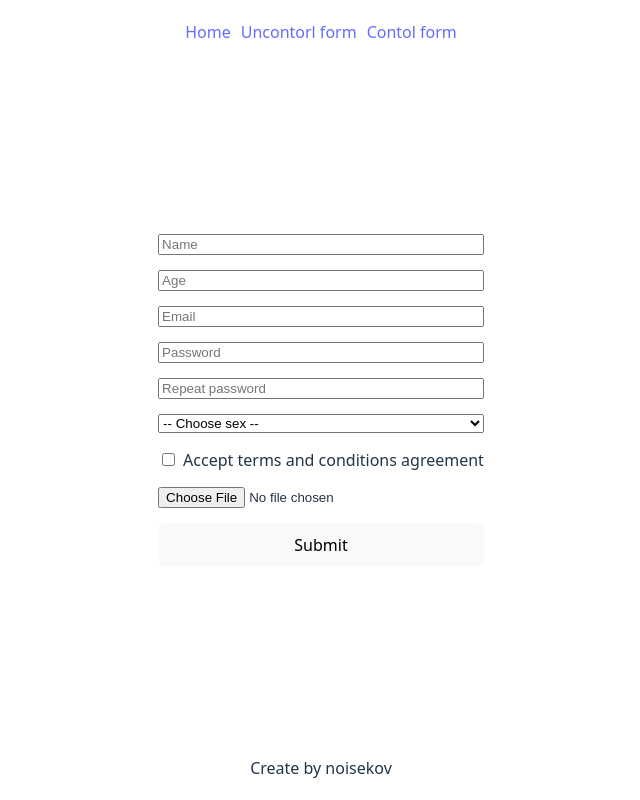
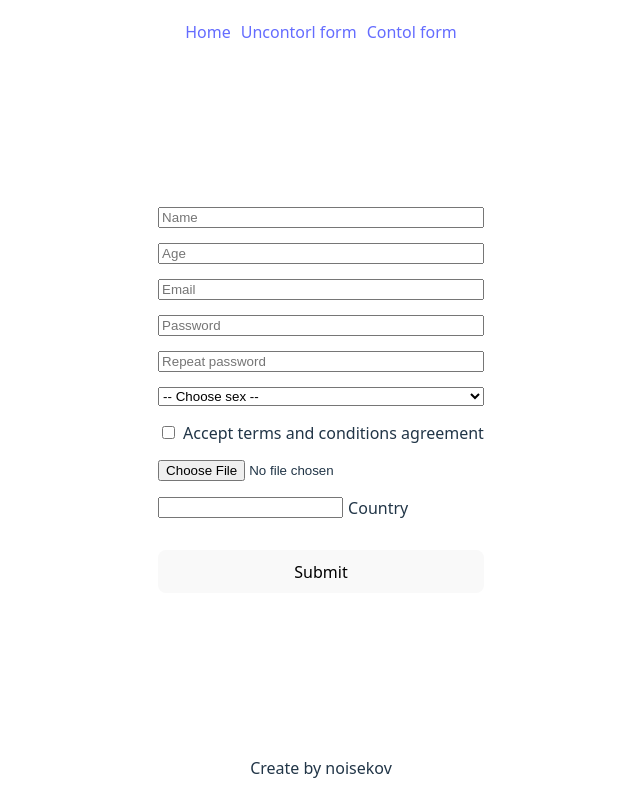
Before and after one commit to noisekov/reactForms, a React (Vite) app: page /reactForms/form-contorl in a window 1280 px wide. Shown: the whole page, without its empty margins (319-959 px from the left). Built offline with nearby package versions, Linux system fonts and the light colour scheme.

Commit message:
feat: add all validate

```diff
--- a/src/features/dataSlice.tsx
+++ b/src/features/dataSlice.tsx
@@ -9,7 +9,7 @@ export interface formData {
   sex: string;
   terms: boolean;
   country: string;
-  image: string;
+  image: FileList | string;
 }
 
 const initialState: formData = {
--- a/src/page/FormControl/FormControl.module.css
+++ b/src/page/FormControl/FormControl.module.css
@@ -18,3 +18,7 @@
   font-size: 10px;
   color: red;
 }
+
+.button {
+  margin-top: 15px;
+}
--- a/src/page/FormControl/FormControl.tsx
+++ b/src/page/FormControl/FormControl.tsx
@@ -15,7 +15,7 @@ interface IFormData {
   sex: string;
   terms: boolean;
   country: string;
-  image: string;
+  image: FileList;
 }
 
 const FILE_SIZE_LIMIT = 1024 * 1024; // 1MB
@@ -63,7 +63,9 @@ const formValidation = z
       .refine(([file]) => file?.size <= FILE_SIZE_LIMIT, {
         message: 'File size should not exceed 1MB',
       }),
-    // country: z.string().email({ message: 'Invalid email address' }),
+    country: z.string().refine((val) => !!val, {
+      message: `Choose country`,
+    }),
   })
   .refine((data) => data.password === data.repeatPassword, {
     message: "Passwords don't match",
@@ -115,15 +117,8 @@ export default function FormControl() {
       <output className={styles.error}>{errors.terms?.message}</output>
       <input {...register('image')} type="file" />
       <output className={styles.error}>{errors.image?.message}</output>
-
-      <button name="submit" type="submit">
-        Submit
-      </button>
-
-      {/*
-
       <label className={styles.label}>
-        <input type="text" name="country" list="countries" />
+        <input type="text" list="countries" {...register('country')} />
         Country
         <datalist id="countries">
           {['Ukraine', 'Russia', 'Belarus', 'Poland', 'Germany'].map(
@@ -133,8 +128,10 @@ export default function FormControl() {
           )}
         </datalist>
       </label>
-      <output className={styles.error} name="err-country"></output>
-       */}
+      <output className={styles.error}>{errors.country?.message}</output>
+      <button className={styles.button} name="submit" type="submit">
+        Submit
+      </button>
     </form>
   );
 }
--- a/src/page/FormUncontrol/FormUncontrol.module.css
+++ b/src/page/FormUncontrol/FormUncontrol.module.css
@@ -18,3 +18,7 @@
   font-size: 10px;
   color: red;
 }
+
+.button {
+  margin-top: 15px;
+}
--- a/src/page/FormUncontrol/FormUncontrol.tsx
+++ b/src/page/FormUncontrol/FormUncontrol.tsx
@@ -66,7 +66,9 @@ const FormUncontrol = () => {
       terms: z.boolean().refine((val) => val === true, {
         message: `Accept terms`,
       }),
-      // country: z.string().email({ message: 'Invalid email address' }),
+      country: z.string().refine((val) => !!val, {
+        message: `Choose country`,
+      }),
     })
     .refine((data) => data.password === data.repeatPassword, {
       message: "Passwords don't match",
@@ -186,7 +188,7 @@ const FormUncontrol = () => {
           </datalist>
         </label>
         <output className={styles.error} name="err-country"></output>
-        <button name="submit" type="submit">
+        <button className={styles.button} name="submit" type="submit">
           Submit
         </button>
       </form>
```
